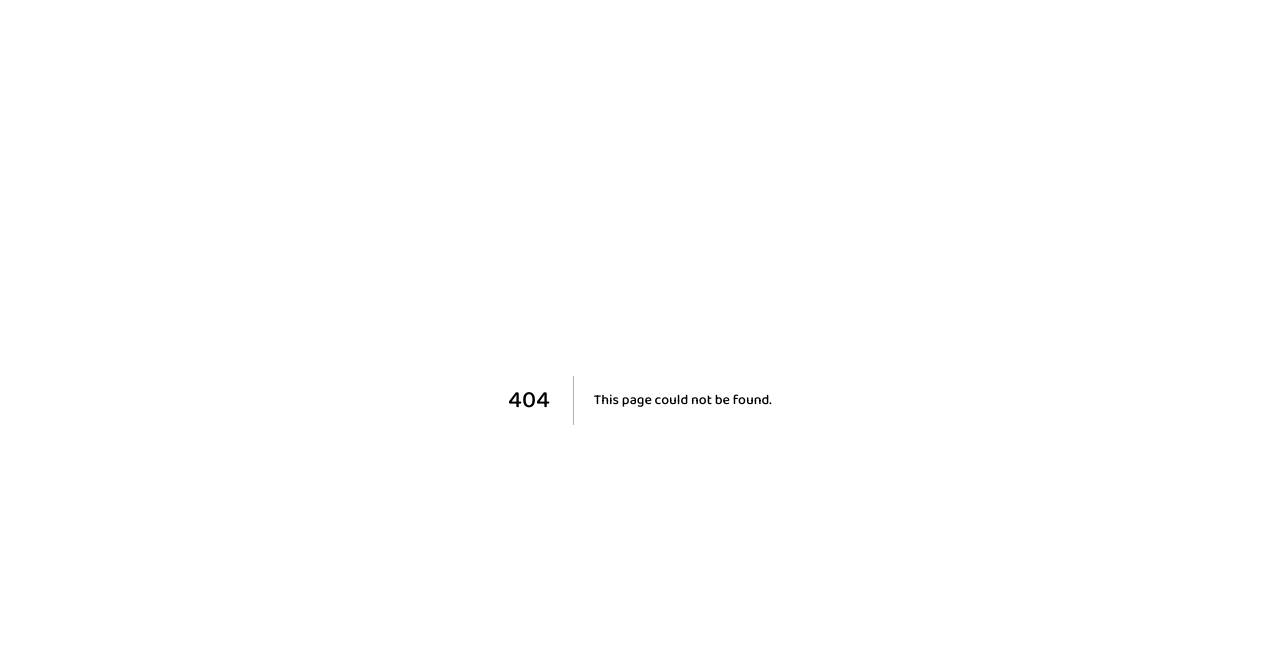
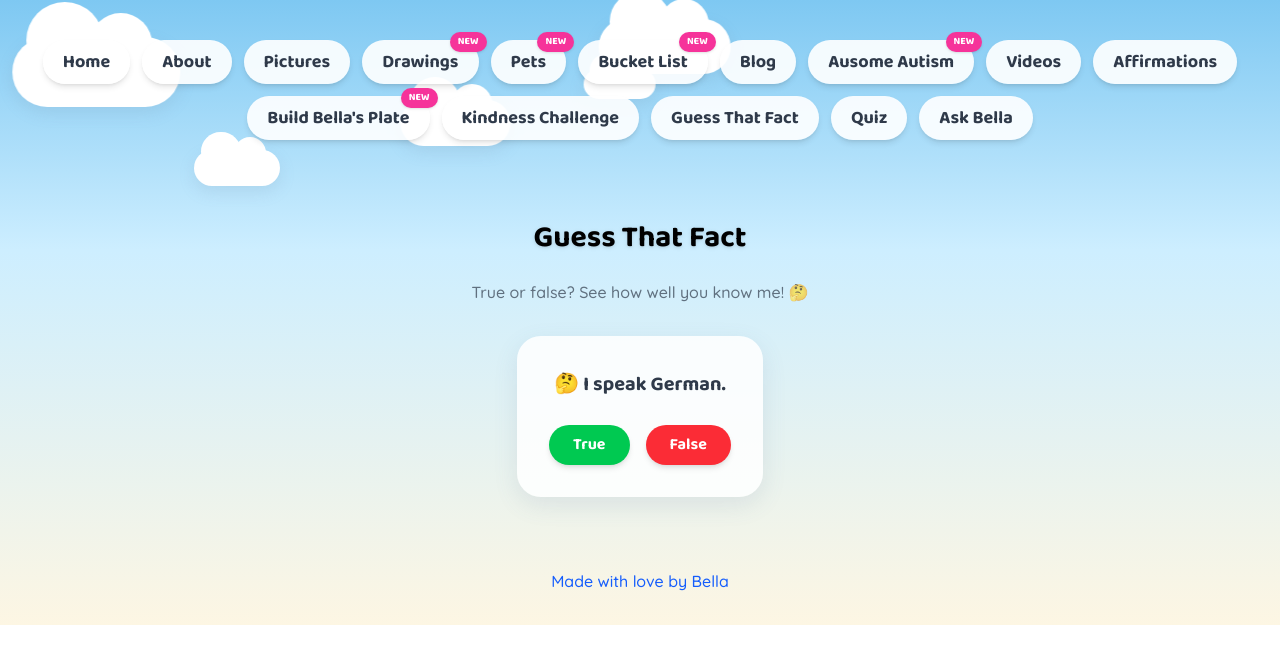
Before and after one commit to gregorylebed-code/bella-website, a Next.js app: page /guess-that-fact in a window 1280 px wide. Before the commit this address had no page. Shown: the top 664 px of the page. Built offline with nearby package versions, Linux system fonts and the light colour scheme.

Commit message:
Add Guess That Fact true/false game about Bella
Facts pulled from existing About page and blog content, mixed
with plausible false decoys for a true/false guessing game.

```diff
--- a/src/app/NavBar.tsx
+++ b/src/app/NavBar.tsx
@@ -13,6 +13,7 @@ const links: [string, string][] = [
   ["Affirmations", "/affirmations"],
   ["Build Bella's Plate", "/plate-builder"],
   ["Kindness Challenge", "/kindness-challenge"],
+  ["Guess That Fact", "/guess-that-fact"],
   ["Quiz", "/quiz"],
   ["Ask Bella", "/ask"],
 ];
--- a/src/app/content.ts
+++ b/src/app/content.ts
@@ -149,6 +149,54 @@ export const kindnessChallenges: string[] = [
   "Smile at someone who looks like they're having a rough day",
   "Say thank you to someone who doesn't hear it enough",
   "Include someone who's sitting alone",
+];
+
+// -----------------------------
+// GUESS THAT FACT
+// True or false facts about Bella. Mix in some false ones to keep it
+// tricky! The page shows one at random and reveals the answer on click.
+// -----------------------------
+export const guessThatFacts: { fact: string; answer: boolean; explanation: string }[] = [
+  {
+    fact: "I speak German.",
+    answer: true,
+    explanation: "True! I speak German and plan to learn even more languages.",
+  },
+  {
+    fact: "I have three dogs.",
+    answer: false,
+    explanation: "False, I have two dogs (Rigatoni and Sadie) and a rabbit (Lavender).",
+  },
+  {
+    fact: "I can do a voice impression of Peter Griffin.",
+    answer: false,
+    explanation: "False! My impressions are Marge, Stewie, Homer, and Stitch.",
+  },
+  {
+    fact: "I have a massive sock collection.",
+    answer: true,
+    explanation: "True! So many cool designs, foods, and animals.",
+  },
+  {
+    fact: "My dream job is to be a chef or a psychologist.",
+    answer: true,
+    explanation: "True! I hope to help kids and adolescents on the spectrum one day.",
+  },
+  {
+    fact: "I hate trying new foods.",
+    answer: false,
+    explanation: "False, food is my favorite four letter word! I love trying new things.",
+  },
+  {
+    fact: "I have a photographic memory for random facts.",
+    answer: true,
+    explanation: "True! Ask me about Pokemon silhouettes sometime.",
+  },
+  {
+    fact: "I'm a morning person.",
+    answer: false,
+    explanation: "False, definitely not a morning person, ask me about my 3:30am flight.",
+  },
 ];
 
 // -----------------------------
@@ -392,6 +440,7 @@ export const sectionUpdates: Record<string, string> = {
   "Ausome Autism": "2026-08-14",
   "Build Bella's Plate": "2026-08-14",
   "Kindness Challenge": "2026-08-15",
+  "Guess That Fact": "2026-08-15",
   Videos: "2026-07-11",
   Affirmations: "2026-07-11",
   Quiz: "2026-08-01",
--- /dev/null
+++ b/src/app/guess-that-fact/FactGuesser.tsx
@@ -0,0 +1,61 @@
+"use client";
+
+import { useState } from "react";
+
+type Fact = { fact: string; answer: boolean; explanation: string };
+
+export default function FactGuesser({ facts }: { facts: Fact[] }) {
+  const [index, setIndex] = useState(0);
+  const [guess, setGuess] = useState<boolean | null>(null);
+
+  const current = facts[index];
+  const isCorrect = guess !== null && guess === current.answer;
+
+  function next() {
+    setGuess(null);
+    setIndex((i) => (i + 1) % facts.length);
+  }
+
+  return (
+    <div className="flex flex-col items-center gap-6">
+      <div className="card p-8 max-w-lg text-center flex flex-col gap-4">
+        <p className="heading-font text-xl font-bold leading-relaxed">
+          🤔 {current.fact}
+        </p>
+
+        {guess === null ? (
+          <div className="flex justify-center gap-4 mt-2">
+            <button
+              onClick={() => setGuess(true)}
+              className="heading-font px-6 py-2 rounded-full bg-green-500 hover:bg-green-600 text-white font-bold shadow-md hover:scale-105 transition-transform"
+            >
+              True
+            </button>
+            <button
+              onClick={() => setGuess(false)}
+              className="heading-font px-6 py-2 rounded-full bg-red-500 hover:bg-red-600 text-white font-bold shadow-md hover:scale-105 transition-transform"
+            >
+              False
+            </button>
+          </div>
+        ) : (
+          <div className="flex flex-col gap-3 mt-2">
+            <p className="heading-font font-bold">
+              {isCorrect ? "✅ You got it!" : "❌ Not quite!"}
+            </p>
+            <p className="leading-relaxed">{current.explanation}</p>
+          </div>
+        )}
+      </div>
+
+      {guess !== null && (
+        <button
+          onClick={next}
+          className="heading-font px-8 py-3 rounded-full bg-purple-500 hover:bg-purple-600 text-white text-lg font-bold shadow-md hover:scale-105 transition-transform"
+        >
+          🎲 Next Fact
+        </button>
+      )}
+    </div>
+  );
+}
--- /dev/null
+++ b/src/app/guess-that-fact/page.tsx
@@ -0,0 +1,35 @@
+import Clouds from "../Clouds";
+import NavBar from "../NavBar";
+import EmptyState from "../EmptyState";
+import { guessThatFacts } from "../content";
+import FactGuesser from "./FactGuesser";
+
+export default function GuessThatFactPage() {
+  return (
+    <main className="relative flex-1">
+      <Clouds />
+      <div className="relative z-10 pt-10">
+        <NavBar />
+      </div>
+
+      <section className="relative z-10 max-w-3xl mx-auto px-4 py-10">
+        <h2 className="heading-font text-3xl font-bold text-black drop-shadow mb-6 text-center">
+          Guess That Fact
+        </h2>
+        <p className="text-center text-foreground/70 font-medium mb-8">
+          True or false? See how well you know me! 🤔
+        </p>
+
+        {guessThatFacts.length === 0 ? (
+          <EmptyState text="No facts yet, check back soon!" />
+        ) : (
+          <FactGuesser facts={guessThatFacts} />
+        )}
+      </section>
+
+      <footer className="relative z-10 text-center py-8 text-blue-600 font-medium">
+        Made with love by Bella
+      </footer>
+    </main>
+  );
+}
```
